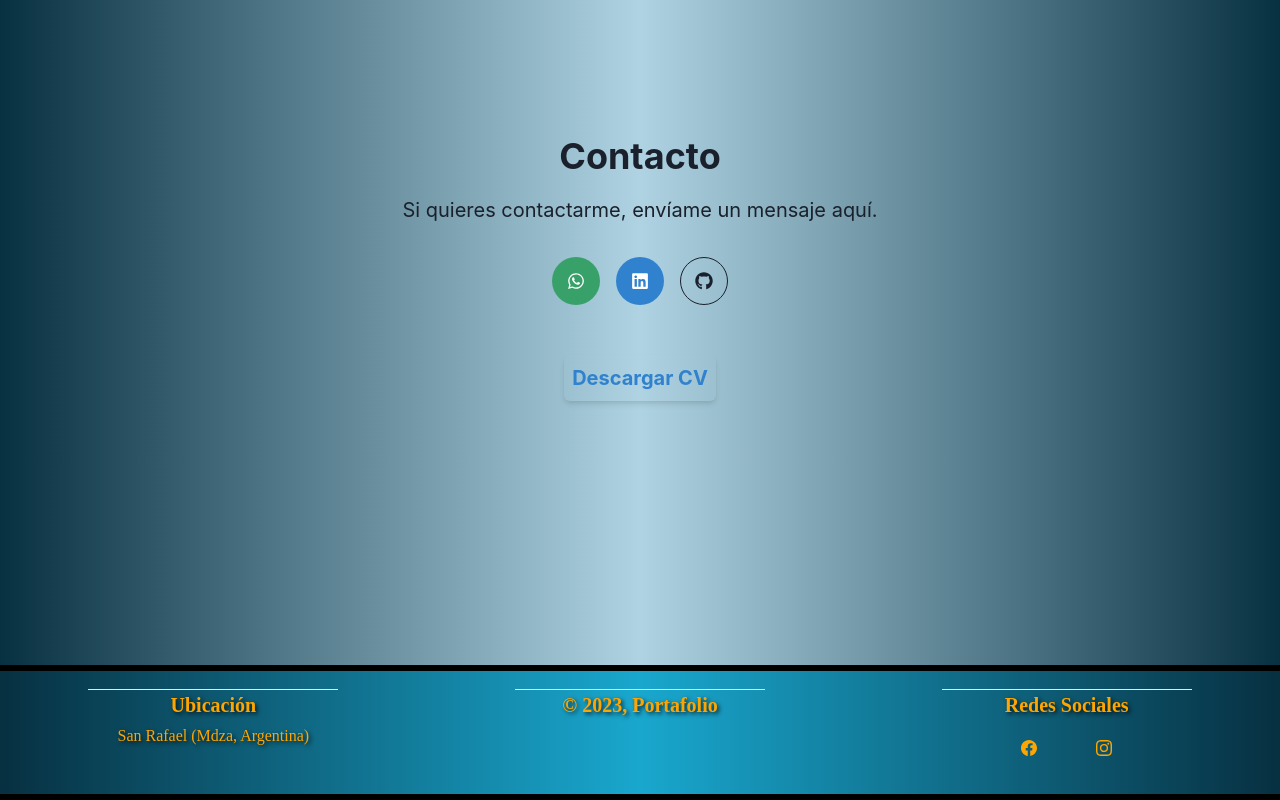
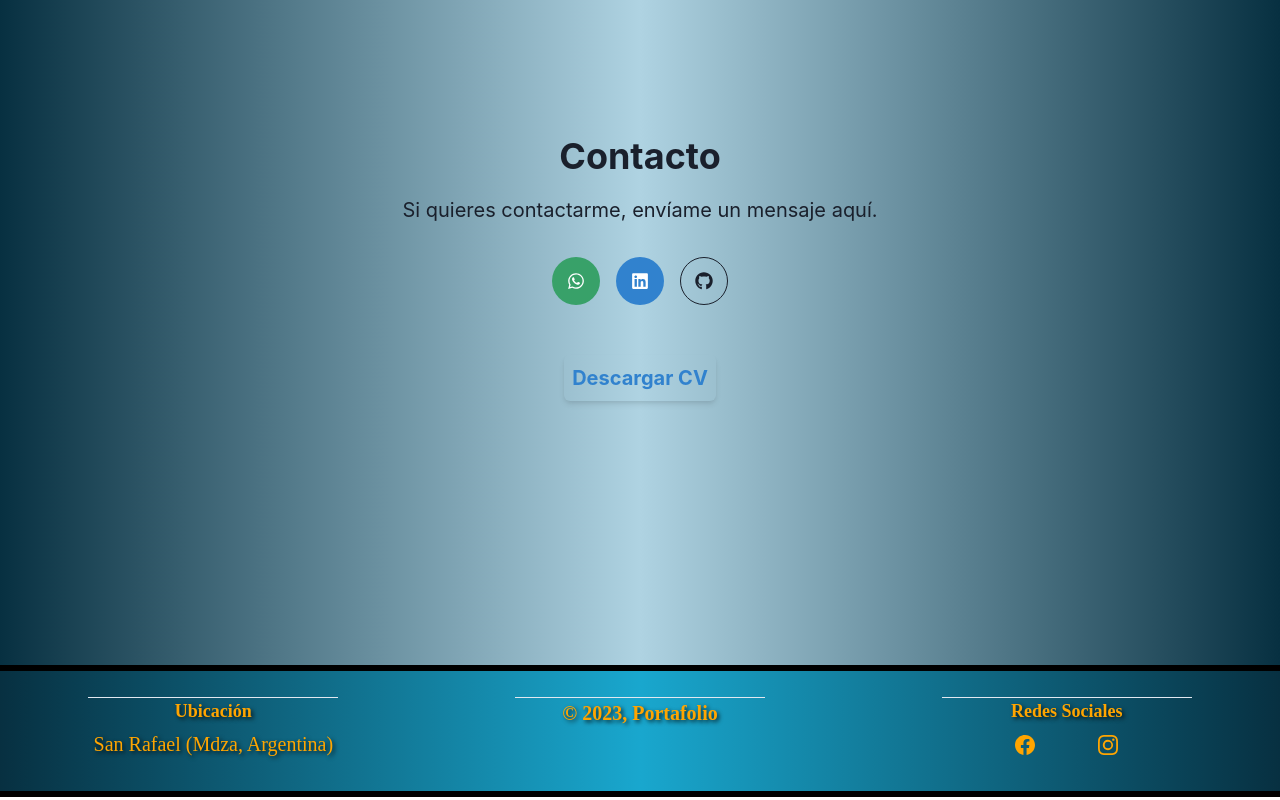
Before and after one commit to Colifaa/portafolio, a Next.js app: page /Home in a window 1280 px wide. Shown: the part 2083-2883 px from the top of the page. Built offline with nearby package versions, Linux system fonts and the light colour scheme; no server answers; the database is empty.

Commit message:
sale con papas

```diff
--- a/src/Components/Footer/Footer.jsx
+++ b/src/Components/Footer/Footer.jsx
@@ -5,7 +5,6 @@ import { BsFacebook, BsInstagram } from "react-icons/bs";
 function Footer() {
   return (
     <Chakra.Box
-
     as="footer"
     style={{
       background: "linear-gradient(to right, #073041, #19A7CE, #073041)",
@@ -16,7 +15,7 @@ function Footer() {
     color="orange"
     fontFamily="cursive"
     textShadow="2px 2px 4px rgba(0, 0, 0, 0.8)"
-
+    py={{ base: "10px", md: "20px" }} // Ajustar el espaciado vertical
   >
     <Chakra.Flex
       maxW={{ base: "100%", md: "1400px" }}
@@ -26,11 +25,12 @@ function Footer() {
       cursor="default"
       textAlign="center"
       flexDirection={{ base: "column", md: "row" }}
+      fontSize={{ base: "sm", md: "xl" }} // Ajustar el tamaño de fuente
     >
-        <Chakra.Box minW={{ base: "100%", md: "250px" }} textAlign="center" m="18px auto">
+      <Chakra.Box minW={{ base: "100%", md: "250px" }} textAlign="center" m="6px auto">
         <Chakra.Box>
           <hr />
-            <Chakra.Text fontSize="xl" fontWeight="bold">
+          <Chakra.Text fontSize="lg" fontWeight="bold">
             Ubicación
           </Chakra.Text>
           <Chakra.Text _hover={{ color: "var(--color3)" }} mt={"4px"}>
@@ -39,12 +39,10 @@ function Footer() {
         </Chakra.Box>
       </Chakra.Box>
 
-
-
-        <Chakra.Box minW={{ base: "100%", md: "250px" }} textAlign="center" m="18px auto">
+      <Chakra.Box minW={{ base: "100%", md: "250px" }} textAlign="center" m="6px auto">
         <hr />
         <Chakra.Text
-            fontSize="xl"
+          fontSize={{ base: "md", md: "xl" }}
           fontWeight="bold"
           _hover={{ color: "var(--color3)" }}
         >
@@ -52,12 +50,12 @@ function Footer() {
         </Chakra.Text>
       </Chakra.Box>
 
-        <Chakra.Box minW={{ base: "100%", md: "250px" }} textAlign="center" m="18px auto">
+      <Chakra.Box minW={{ base: "100%", md: "250px" }} textAlign="center" m="6px auto">
         <hr />
-          <Chakra.Text fontSize="xl" fontWeight="bold">
+        <Chakra.Text fontSize="lg" fontWeight="bold">
           Redes Sociales
         </Chakra.Text>
-          <Chakra.Flex padding={"20px"} justifyContent={"space-evenly"}>
+        <Chakra.Flex padding={"10px"} justifyContent={"space-evenly"}>
           <a
             href="https://www.facebook.com/jorge.mathez/"
             target="_blank"
--- a/src/pages/Home.js
+++ b/src/pages/Home.js
@@ -42,7 +42,7 @@ function Home() {
         id="proyectos"
       >
         <Chakra.Box maxW="800px" textAlign="center">
-          <Chakra.Heading as="h2" mb="4">
+          <Chakra.Heading as="h2" mt="-20">
             Mis proyectos
           </Chakra.Heading>
 
```
Lines whose indentation alone changed are shown as unchanged.
